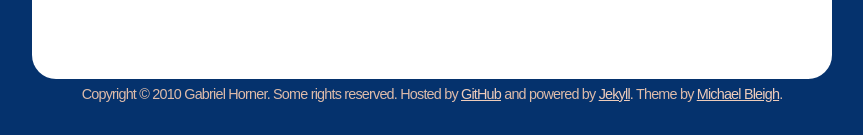
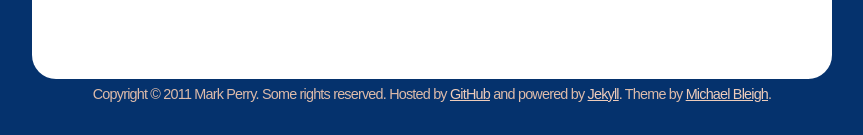
Before and after one commit to kouzouigh/mperry.github.io, a Jekyll site: the page built from index.html, in a window 1280 px wide and 900 px high, scrolled down 1953 px. Shown: the part 762-897 px from the top of the window, without its empty margins (208-1071 px from the left). Built offline with Jekyll 4.4.1, drawn with Linux system fonts in a browser that asks for light colours; comment, search, counter and statistics services are not loaded.

Commit message:
Changed use of Gabriel Horner to Mark Perry

```diff
--- a/README.markdown
+++ b/README.markdown
@@ -1,8 +1,8 @@
 Description
 =============
 
-This is the Jekyll source for Gabriel Horner's blog and website(http://tagaholic.me).
-It's forked from [Mister Bleigh's ](http://github.com/mbleigh/mbleigh.github.com).
+This is the Jekyll source for Mark Perry's blog and website(http://mperry.github.com).
+It's forked from Gabriel Horner who forked from [Mister Bleigh's ](http://github.com/mbleigh/mbleigh.github.com).
 It makes some nice use of Jekyll's liquid templating system (see blog.html) and uses Javascript to pull information from GitHub for the open-source section.
 
 The licensing is the same as mbleigh's:
@@ -10,4 +10,4 @@ The licensing is the same as mbleigh's:
     You may feel free to re-use any part of the structure, design, and layout of this site; it is all licensed under the MIT License.
     However, the content of the site (blog posts and page content) is licensed under a Creative Commons Attribution license (you may use it, but must give attribution).
 
-Copyright (c) 2009 Gabriel Horner. Rights reserved as indicated above.
+Copyright (c) 2011 Mark Perry. Rights reserved as indicated above.
--- a/_includes/meta_seo.html
+++ b/_includes/meta_seo.html
@@ -1,8 +1,8 @@
 {% if page.keywords %}
   {% assign keywords = page.keywords %}
 {% else %}
-  {% assign keywords = 'Gabriel Horner, tags, machine tags, semantic tags, rails, ruby, github, tagging, outline, tree' %}
+  {% assign keywords = 'Mark Perry, tags, machine tags, semantic tags, rails, ruby, github, tagging, outline, tree' %}
 {% endif %}
-{% capture description %}{% if page.description %}{{page.description}}{% else %}Tagaholic - {{page.title }} - Gabriel Horner's thoughts on tagging, ruby, rails and better knowledge management {% endif %}{% endcapture %}
+{% capture description %}{% if page.description %}{{page.description}}{% else %}Software Matters! - {{page.title }} - Thoughts on the discipline of software engineering {% endif %}{% endcapture %}
 <meta name="keywords" content="{{keywords | xml_escape| truncate: 160}}" />
 <meta name="description" content="{{description | strip_html | xml_escape| truncate: 200}}" />
--- a/_includes/tag_page.xml
+++ b/_includes/tag_page.xml
@@ -7,8 +7,8 @@
  <updated>{{ site.time | date_to_xmlschema }}</updated>
  <id>http://tagaholic.me/</id>
  <author>
-   <name>Gabriel Horner</name>
-   <email>gabriel.horner@gmail.com</email>
+   <name>Mark Perry</name>
+   <email>maperry78@yahoo.com.au</email>
  </author>
 
   {% for post in site.posts limit:15 %}
--- a/_layouts/master.html
+++ b/_layouts/master.html
@@ -34,8 +34,8 @@
       </div>
     </div>
     <div id='footer'>
-      Copyright &copy; 2010 Gabriel Horner. Some rights reserved. Hosted by <a
-        href='http://github.com/cldwalker/cldwalker.github.com/' target='_blank'>GitHub</a> and
+      Copyright &copy; 2011 Mark Perry. Some rights reserved. Hosted by <a
+        href='http://github.com/mperry/mperry.github.com/' target='_blank'>GitHub</a> and
       powered by <a href='http://github.com/mojombo/jekyll' target='_blank'>Jekyll</a>. Theme by <a
         href='http://github.com/mbleigh/mbleigh.github.com' target='_blank'>Michael Bleigh</a>.
     </div>
--- a/atom.xml
+++ b/atom.xml
@@ -10,8 +10,8 @@ layout: nil
  <updated>{{ site.time | date_to_xmlschema }}</updated>
  <id>http://tagaholic.me/</id>
  <author>
-   <name>Gabriel Horner</name>
-   <email>gabriel.horner@gmail.com</email>
+   <name>Mark Perry</name>
+   <email>maperry78@yahoo.com.au</email>
  </author>
 
  {% for post in site.posts limit:15 %}
--- a/resume.textile
+++ b/resume.textile
@@ -31,7 +31,7 @@ if I.would && fit.in?(:your_company)
 end
 :Lets.see if I.can :help=>:you!
 
-# Gabriel Horner
+# Mark Perry
 # http://tagaholic.me
 # Idea from http://macournoyer.com/blog/2010/02/23/how-to-apply-to-a-job/
 # Run this ruby script on a mac to open my resume
```
Also changed, not shown: 1 other file.
